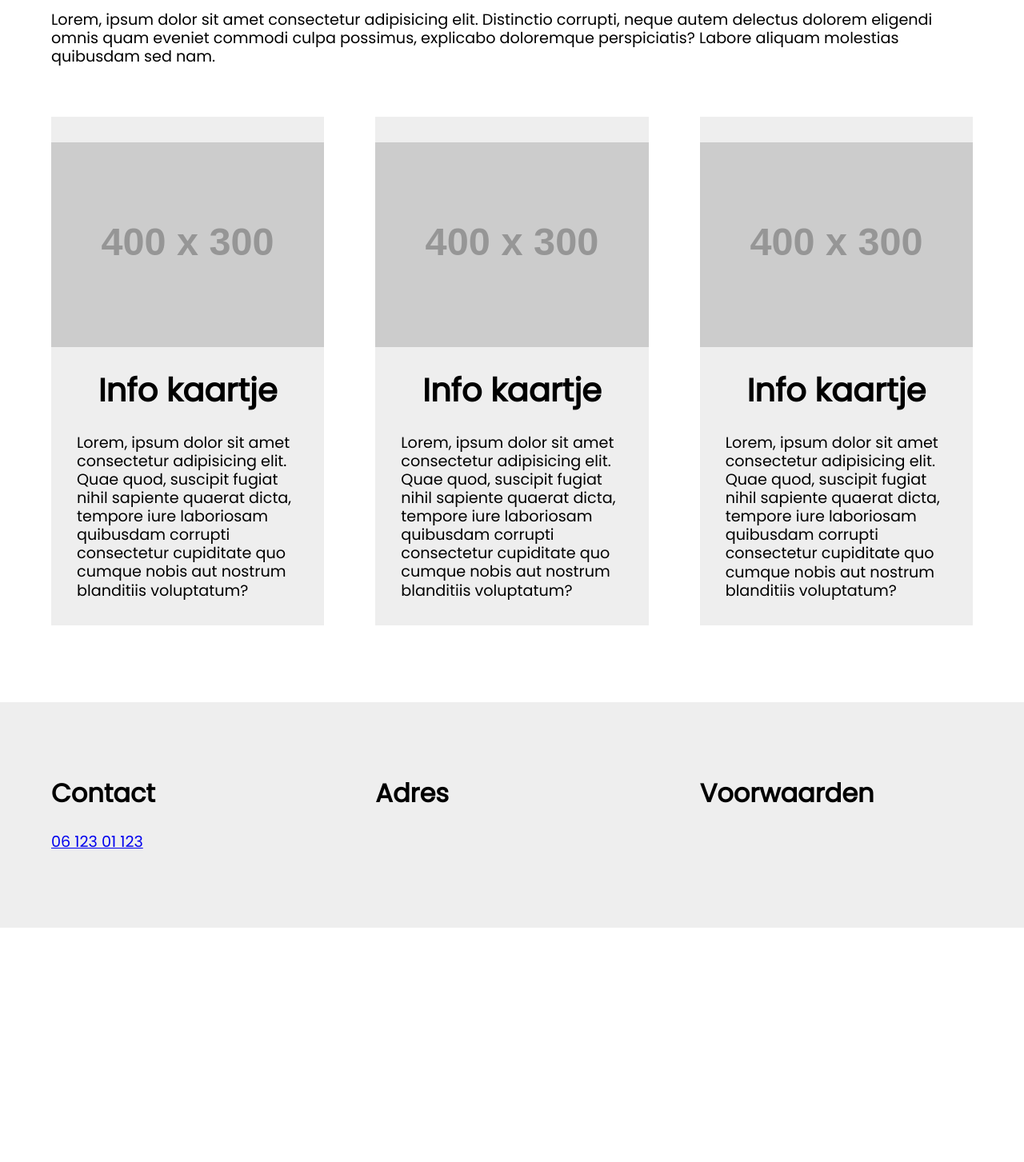
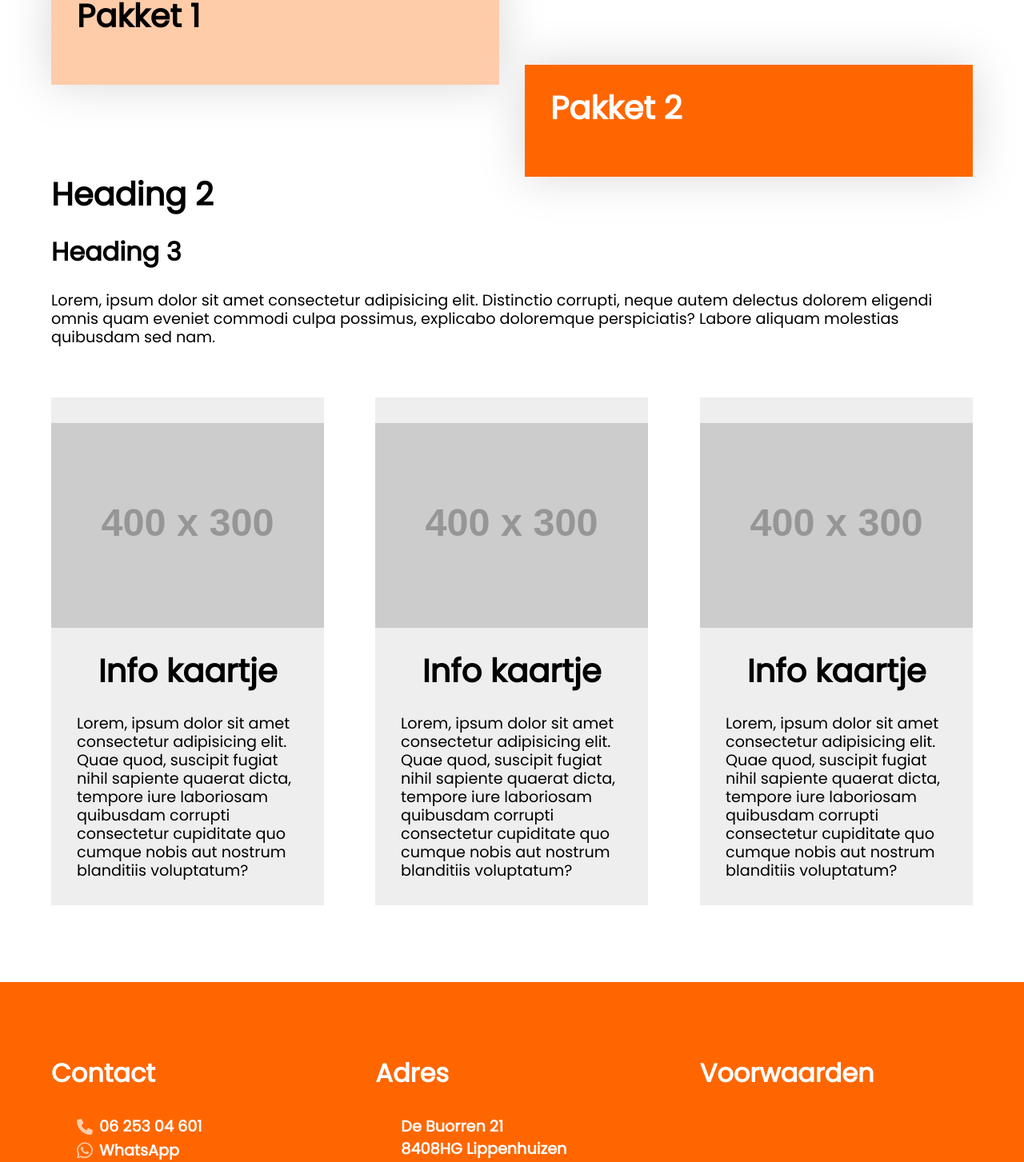
Before and after one commit to JHV79/rijschool-gorredijk, a Nuxt app: page / in a window 1280 px wide. Shown: the part 878-2331 px from the top of the page at 80% size. Before the commit the page ends 2038 px from the top, so only its background shows below. Built offline with nearby package versions, Linux system fonts and the light colour scheme.

Commit message:
Grote commit

```diff
--- a/components/container-hero.vue
+++ b/components/container-hero.vue
@@ -3,7 +3,7 @@
     <img src="~assets/images/hero.jpg" alt="Uw instructeur Johan">
     <img class="logo" src="~assets/images/logo.svg" alt="Rijschool Gorredijk logo">
     <div class="overlay">
-      <h1>Hier komt goeie SEO tekst</h1>
+      <h1>Johan, jouw instructeur in Gorredijk en omstreken</h1>
       <container-cta to="#" text="Neem direct contact op" />
       <svg @click="handleScrollToContent" xmlns="http://www.w3.org/2000/svg" viewBox="0 0 384 512"><!--! Font Awesome Pro 6.1.1 by @fontawesome - https://fontawesome.com License - https://fontawesome.com/license (Commercial License) Copyright 2022 Fonticons, Inc. --><path d="M374.6 310.6l-160 160C208.4 476.9 200.2 480 192 480s-16.38-3.125-22.62-9.375l-160-160c-12.5-12.5-12.5-32.75 0-45.25s32.75-12.5 45.25 0L160 370.8V64c0-17.69 14.33-31.1 31.1-31.1S224 46.31 224 64v306.8l105.4-105.4c12.5-12.5 32.75-12.5 45.25 0S387.1 298.1 374.6 310.6z"/></svg>
     </div>
@@ -93,6 +93,7 @@ export default Vue.extend({
 @media screen and (max-width: 48rem) {
   .hero {
     display: block;
+    margin-bottom: 4rem;
   }
 }
 </style>
--- /dev/null
+++ b/components/container-offset-2.vue
@@ -0,0 +1,38 @@
+<template>
+  <div class="offset-2">
+    <div class="first">
+      <slot name="first" />
+    </div>
+    <div class="second">
+      <slot name="second" />
+    </div>
+  </div>
+</template>
+
+<style scoped>
+.offset-2 {
+  display: grid;
+  grid-template-columns: 1fr 1fr;
+  grid-template-rows: 1fr 1fr 1fr 1fr 1fr;
+  gap: 2rem;
+}
+
+.first,
+.second {
+  padding: 2rem;
+  filter: drop-shadow(0 0 1.75rem rgb(216, 216, 216));
+}
+
+.first {
+  background: var(--light-orange);
+  grid-column: 1;
+  grid-row: 1 / 4;
+}
+
+.second {
+  background: var(--orange);
+  grid-column: 2;
+  grid-row: 3 / -1;
+  color: #fff;
+}
+</style>
--- a/layouts/default.vue
+++ b/layouts/default.vue
@@ -12,6 +12,8 @@
   --h2-line-height: 1.1;
   --h3-font-size: 2rem;
   --h3-line-height: 1.1;
+  --orange: #ff6600;
+  --light-orange: #ffccaa;
 }
 
 * {
--- a/nuxt.config.js
+++ b/nuxt.config.js
@@ -16,6 +16,38 @@ export default {
     ],
     link: [
       { rel: 'icon', type: 'image/x-icon', href: '/favicon.ico' }
+    ],
+    script: [
+      {
+        type: 'application/ld+json',
+        json: {
+          "@context": "https://schema.org",
+          "@type": "LocalBusiness",
+          "logo": `${process.env.SITE_DOMAIN}/logo.png`,
+          "image": [`${process.env.SITE_DOMAIN}/company-image.jpg`,],
+          "@id": process.env.SITE_DOMAIN,
+          "name": process.env.SITE_JSONLD_NAME,
+          "url": process.env.SITE_DOMAIN,
+          "email": process.env.EMAIL,
+          "telephone": process.env.TEL,
+          "openingHours": "Mo,Tu,We,Th,Fr,Sa,Su 08:00-20:00",
+          "address":
+          {
+            "@type": "PostalAddress",
+            "streetAddress": process.env.SITE_JSONLD_STREET_ADDR,
+            "addressLocality": process.env.SITE_JSONLD_LOCALITY,
+            "addressRegion": process.env.SITE_JSONLD_REGION,
+            "postalCode": process.env.SITE_JSONLD_POSTAL_CODE,
+            "addressCountry": process.env.SITE_JSONLD_COUNTRY
+          },
+          "geo":
+          {
+            "@type": "GeoCoordinates",
+            "latitude": process.env.SITE_JSONLD_LAT,
+            "longitude": process.env.SITE_JSONLD_LONG
+          },
+        }
+      },
     ]
   },
 
--- a/pages/index.vue
+++ b/pages/index.vue
@@ -1,23 +1,31 @@
 <template>
-  <div class="page">
+  <div :class="pageClass">
     <container-hero />
     <div class="container">
-      <h2 id="content-start">Rijschool Gorredijk</h2>
+      <h2 id="content-start">Onze lespaketten</h2>
+      <container-offset-2>
+        <template #first>
+          <h2>Pakket 1</h2>
+        </template>
+        <template #second>
+          <h2>Pakket 2</h2>
+        </template>
+      </container-offset-2>
       <h2>Heading 2</h2>
       <h3>Heading 3</h3>
       <p>Lorem, ipsum dolor sit amet consectetur adipisicing elit. Distinctio corrupti, neque autem delectus dolorem eligendi omnis quam eveniet commodi culpa possimus, explicabo doloremque perspiciatis? Labore aliquam molestias quibusdam sed nam.</p>
-      <div class="card-grid">
-        <container-card>
+      <div ref="infoCards" class="card-grid info-cards">
+        <container-card class="card">
           <img src="https://via.placeholder.com/400x300.png" alt="Uw instructeur Johan">
           <h2>Info kaartje</h2>
           <p>Lorem, ipsum dolor sit amet consectetur adipisicing elit. Quae quod, suscipit fugiat nihil sapiente quaerat dicta, tempore iure laboriosam quibusdam corrupti consectetur cupiditate quo cumque nobis aut nostrum blanditiis voluptatum?</p>
         </container-card>
-        <container-card>
+        <container-card class="card">
           <img src="https://via.placeholder.com/400x300.png" alt="Uw instructeur Johan">
           <h2>Info kaartje</h2>
           <p>Lorem, ipsum dolor sit amet consectetur adipisicing elit. Quae quod, suscipit fugiat nihil sapiente quaerat dicta, tempore iure laboriosam quibusdam corrupti consectetur cupiditate quo cumque nobis aut nostrum blanditiis voluptatum?</p>
         </container-card>
-        <container-card>
+        <container-card class="card">
           <img src="https://via.placeholder.com/400x300.png" alt="Uw instructeur Johan">
           <h2>Info kaartje</h2>
           <p>Lorem, ipsum dolor sit amet consectetur adipisicing elit. Quae quod, suscipit fugiat nihil sapiente quaerat dicta, tempore iure laboriosam quibusdam corrupti consectetur cupiditate quo cumque nobis aut nostrum blanditiis voluptatum?</p>
@@ -29,10 +37,24 @@
         <div class="card-grid">
           <div class="left">
             <h3>Contact</h3>
-            <a href="href:+00316">06 123 01 123</a>
+            <a href="href:+0031625304601">
+              <svg xmlns="http://www.w3.org/2000/svg" viewBox="0 0 512 512" aria-hidden="true"><!--! Font Awesome Pro 6.1.1 by @fontawesome - https://fontawesome.com License - https://fontawesome.com/license (Commercial License) Copyright 2022 Fonticons, Inc. --><path fill="currentColor" d="M511.2 387l-23.25 100.8c-3.266 14.25-15.79 24.22-30.46 24.22C205.2 512 0 306.8 0 54.5c0-14.66 9.969-27.2 24.22-30.45l100.8-23.25C139.7-2.602 154.7 5.018 160.8 18.92l46.52 108.5c5.438 12.78 1.77 27.67-8.98 36.45L144.5 207.1c33.98 69.22 90.26 125.5 159.5 159.5l44.08-53.8c8.688-10.78 23.69-14.51 36.47-8.975l108.5 46.51C506.1 357.2 514.6 372.4 511.2 387z"/></svg>
+              <span>06 253 04 601</span>
+            </a>
+            <a href="href:+00316">
+              <svg xmlns="http://www.w3.org/2000/svg" viewBox="0 0 448 512" aria-hidden="true"><!--! Font Awesome Pro 6.1.1 by @fontawesome - https://fontawesome.com License - https://fontawesome.com/license (Commercial License) Copyright 2022 Fonticons, Inc. --><path fill="currentColor" d="M380.9 97.1C339 55.1 283.2 32 223.9 32c-122.4 0-222 99.6-222 222 0 39.1 10.2 77.3 29.6 111L0 480l117.7-30.9c32.4 17.7 68.9 27 106.1 27h.1c122.3 0 224.1-99.6 224.1-222 0-59.3-25.2-115-67.1-157zm-157 341.6c-33.2 0-65.7-8.9-94-25.7l-6.7-4-69.8 18.3L72 359.2l-4.4-7c-18.5-29.4-28.2-63.3-28.2-98.2 0-101.7 82.8-184.5 184.6-184.5 49.3 0 95.6 19.2 130.4 54.1 34.8 34.9 56.2 81.2 56.1 130.5 0 101.8-84.9 184.6-186.6 184.6zm101.2-138.2c-5.5-2.8-32.8-16.2-37.9-18-5.1-1.9-8.8-2.8-12.5 2.8-3.7 5.6-14.3 18-17.6 21.8-3.2 3.7-6.5 4.2-12 1.4-32.6-16.3-54-29.1-75.5-66-5.7-9.8 5.7-9.1 16.3-30.3 1.8-3.7.9-6.9-.5-9.7-1.4-2.8-12.5-30.1-17.1-41.2-4.5-10.8-9.1-9.3-12.5-9.5-3.2-.2-6.9-.2-10.6-.2-3.7 0-9.7 1.4-14.8 6.9-5.1 5.6-19.4 19-19.4 46.3 0 27.3 19.9 53.7 22.6 57.4 2.8 3.7 39.1 59.7 94.8 83.8 35.2 15.2 49 16.5 66.6 13.9 10.7-1.6 32.8-13.4 37.4-26.4 4.6-13 4.6-24.1 3.2-26.4-1.3-2.5-5-3.9-10.5-6.6z"/></svg>
+              <span>WhatsApp</span>
+            </a>
+            <a href="mailto:info@rijschoolgorredijk.nl">
+              <svg xmlns="http://www.w3.org/2000/svg" viewBox="0 0 512 512" aria-hidden="true"><!--! Font Awesome Pro 6.1.1 by @fontawesome - https://fontawesome.com License - https://fontawesome.com/license (Commercial License) Copyright 2022 Fonticons, Inc. --><path fill="currentColor" d="M464 64C490.5 64 512 85.49 512 112C512 127.1 504.9 141.3 492.8 150.4L275.2 313.6C263.8 322.1 248.2 322.1 236.8 313.6L19.2 150.4C7.113 141.3 0 127.1 0 112C0 85.49 21.49 64 48 64H464zM217.6 339.2C240.4 356.3 271.6 356.3 294.4 339.2L512 176V384C512 419.3 483.3 448 448 448H64C28.65 448 0 419.3 0 384V176L217.6 339.2z"/></svg>
+              <span>info@rijschoolgorredijk.nl</span>
+            </a>
           </div>
           <div class="mid">
             <h3>Adres</h3>
+            <p>De Buorren 21</p>
+            <p>8408HG Lippenhuizen</p>
+            <p>Friesland</p>
           </div>
           <div class="right">
             <h3>Voorwaarden</h3>
@@ -48,7 +70,41 @@ import Vue from 'vue'
 
 export default Vue.extend({
   layout: 'default',
-  name: 'IndexPage'
+  name: 'IndexPage',
+  data() {
+    return {
+      pageClass: {
+        page: true,
+        observer: false,
+        intersected: false
+      }
+    }
+  },
+  mounted() {
+    if('IntersectionObserver' in window) {
+      this.initObserver();
+    }
+  },
+  methods: {
+    initObserver() {
+      this.pageClass.observer = true;
+      let obs = new IntersectionObserver(
+        this.handleIntersect,
+        {
+          root: null,
+          rootMargin: '20px',
+          threshold: 0.1
+        }
+      );
+      obs.observe(this.$refs.infoCards as HTMLDivElement);
+    },
+    handleIntersect(entries: IntersectionObserverEntry[], observer: IntersectionObserver) {
+      if(entries[0] && entries[0].isIntersecting) {
+        this.pageClass.intersected = true;
+        observer.unobserve(entries[0].target);
+      }
+    }
+  }
 })
 </script>
 
@@ -62,6 +118,32 @@ export default Vue.extend({
   padding: 2rem 4rem;
 }
 
+#content-start {
+  padding: 1rem 0;
+  margin: 4rem 0 2rem 0;
+}
+
+.page.observer .info-cards .card {
+  transform: translateY(200px);
+  will-change: transform;
+}
+
+.page.observer .info-cards .card:nth-child(1) {
+  transition: transform 0.5s ease-out;
+}
+
+.page.observer .info-cards .card:nth-child(2) {
+  transition: transform 1s ease-out;
+}
+
+.page.observer .info-cards .card:nth-child(3) {
+  transition: transform 1.5s ease-out;
+}
+
+.page.observer.intersected .info-cards .card {
+  transform: translateY(0);
+}
+
 .card-grid {
   display: grid;
   grid-template-columns: 1fr 1fr 1fr;
@@ -70,7 +152,47 @@ export default Vue.extend({
 }
 
 .page footer {
-  background: #eee;
+  background: var(--orange);
+  color: #fff;
+  overflow: hidden;
+}
+
+.page footer .card-grid > div {
+  display: flex;
+  flex-direction: column;
+  gap: 0.5rem;
+  line-height: 1;
+}
+
+.page footer p,
+.page footer a {
+  font-weight: bold;
+  padding: 0 2rem;
+}
+
+.page footer a {
+  text-decoration: none;
+  transition: transform 0.2s ease-out;
+  transform-origin: left;
+  will-change: transform;
+}
+
+.page footer a:hover {
+  transform: scale(1.1);
+}
+
+.page footer .left a {
+  display: grid;
+  grid-template-columns: auto 1fr;
+  gap: 0.5rem;
+  align-items: center;
+  color: #fff;
+}
+
+.page footer .left a svg {
+  width: 20px;
+  height: auto;
+  color: var(--light-orange);
 }
 
 @media screen and (max-width: 48rem) {
```
Also changed, not shown: static/robots.txt (added), 1 other file (tests, documents, lock files or other folders).
